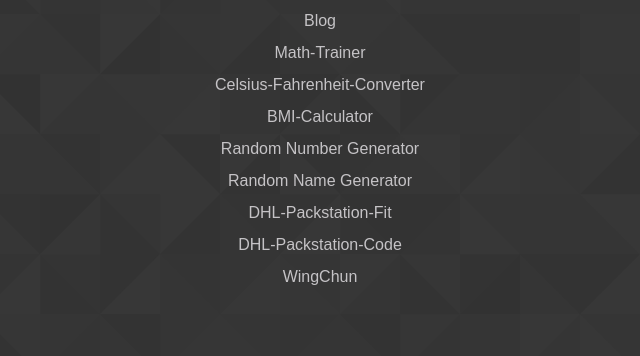
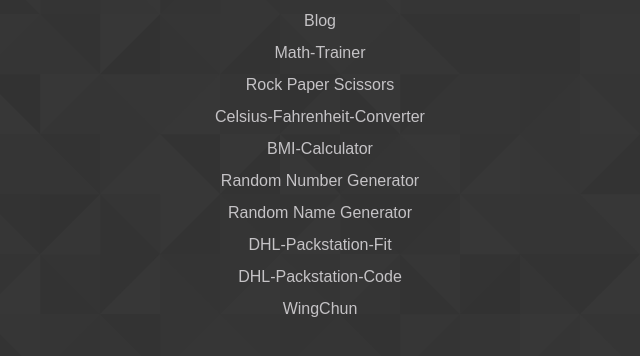
Before and after one commit to SpikePy/SpikePy.github.io, a plain HTML site: page index.html in a window 1280 px wide. Shown: the part 226-582 px from the top of the page, without its empty margins (320-960 px from the left). Drawn offline with Linux system fonts and the light colour scheme.

Commit message:
update submodules

```diff
--- a/index.html
+++ b/index.html
@@ -13,6 +13,7 @@
   <ul>
   	<li><a href="Blog/index.html">Blog</a></li>
     <li><a href="Math_Trainer/index.html">Math-Trainer</a></li>
+    <li><a href="rock_paper_scissors/index.html">Rock Paper Scissors</a></li>
     <li><a href="Celsius-Fahrenheit-Converter/index.html">Celsius-Fahrenheit-Converter</a></li>
     <li><a href="BMI-Calculator/index.html">BMI-Calculator</a></li>
     <li><a href="RandomNumber/index.html">Random Number Generator</a></li>
```
Also changed, not shown: 1 other file.
